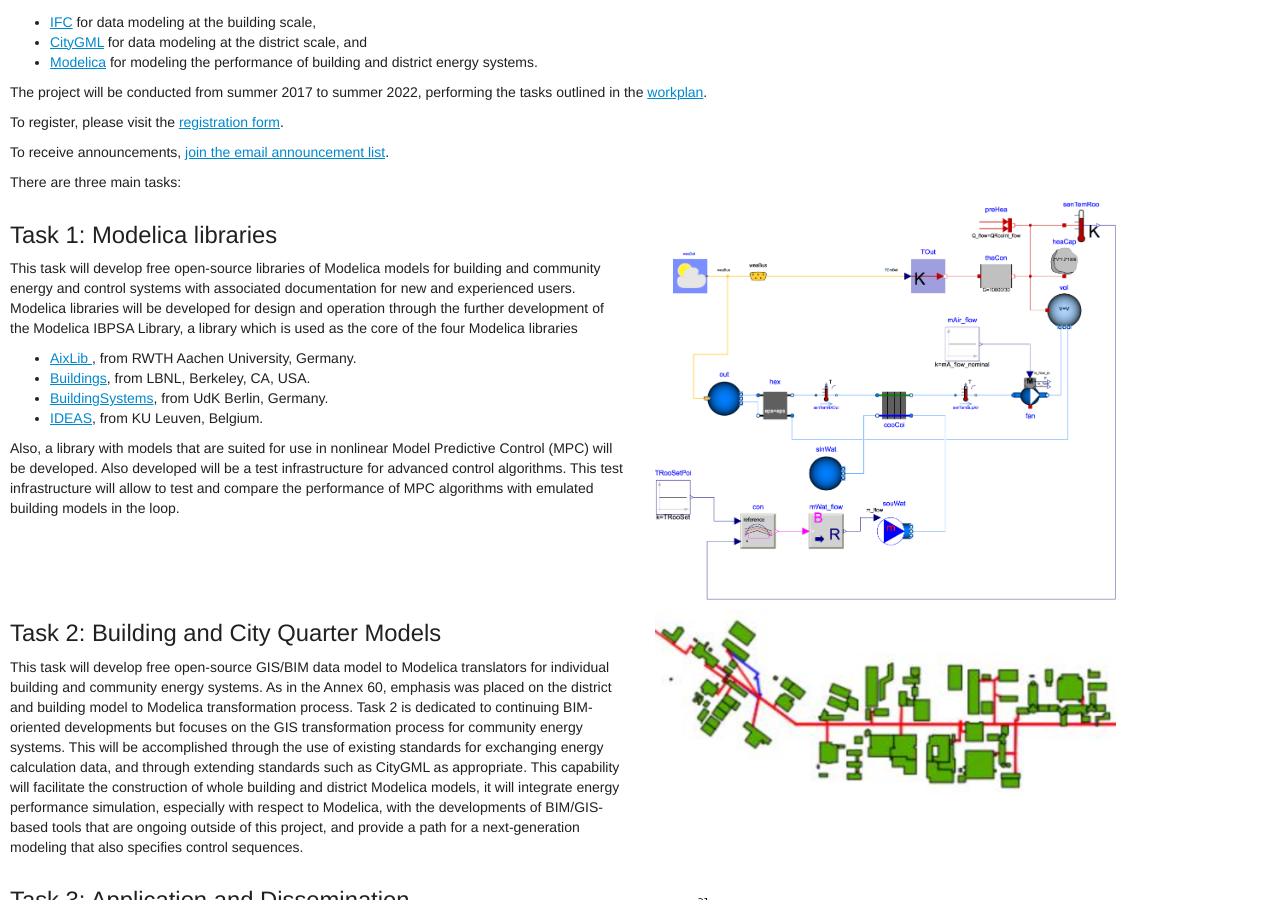
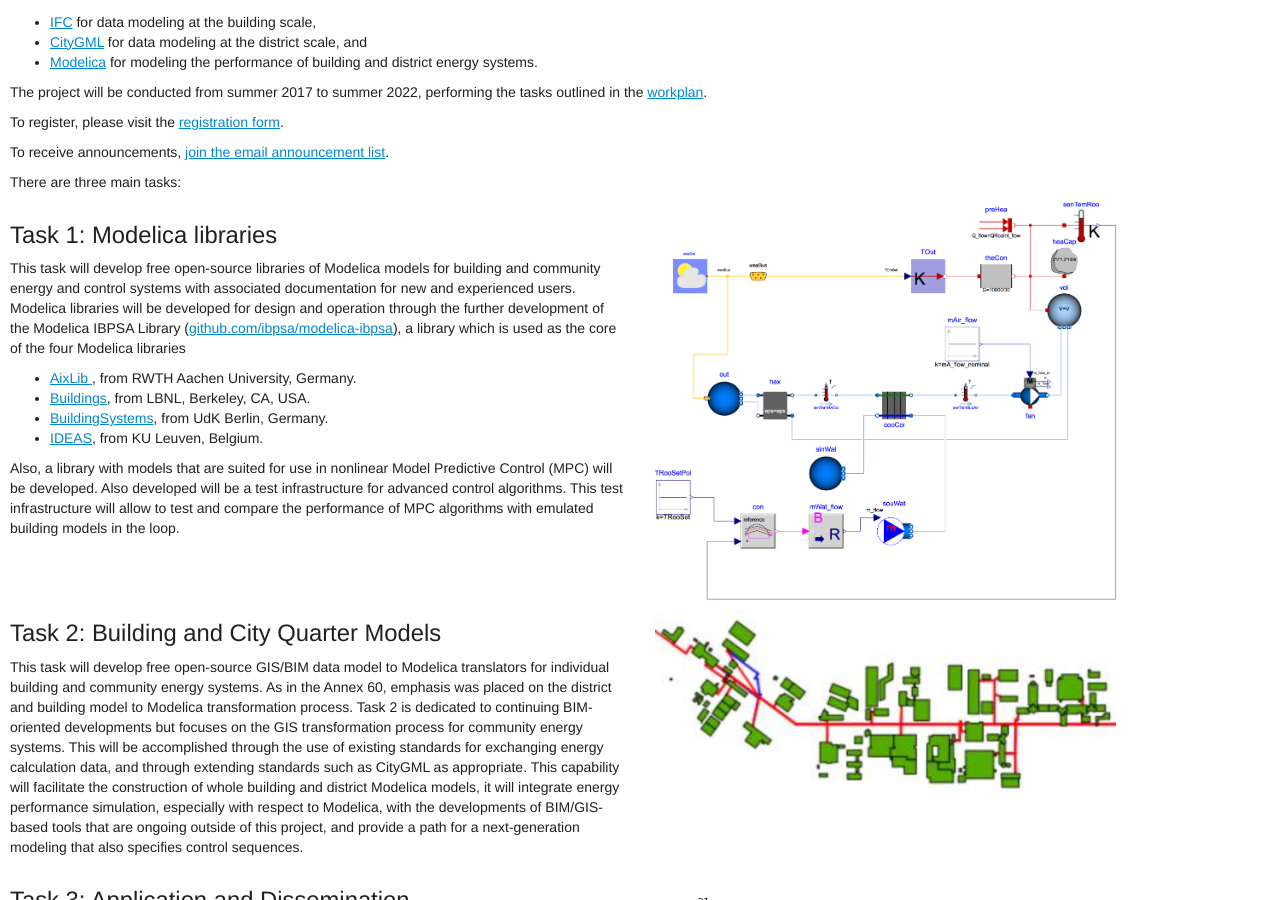
Before and after one commit to ibpsa/project1, a Jekyll site: the page built from index.md, in a window 1280 px wide and 900 px high, scrolled down 651 px. Built offline with Jekyll 4.4.1, drawn with Linux system fonts in a browser that asks for light colours; nearby versions of some CDN libraries.

Commit message:
Added link

```diff
--- a/index.md
+++ b/index.md
@@ -43,8 +43,9 @@ This task will develop free open-source
 libraries of Modelica models for building and community energy and control
 systems with associated documentation for new and experienced users.
 Modelica libraries will be developed for design and operation through
-the further development of the Modelica IBPSA Library, a library which is
-used as the core of the four Modelica libraries
+the further development of the Modelica IBPSA Library
+(<a href="https://github.com/ibpsa/modelica-ibpsa">github.com/ibpsa/modelica-ibpsa</a>),
+a library which is used as the core of the four Modelica libraries
 </p>
 <ul>
 <li>
```
